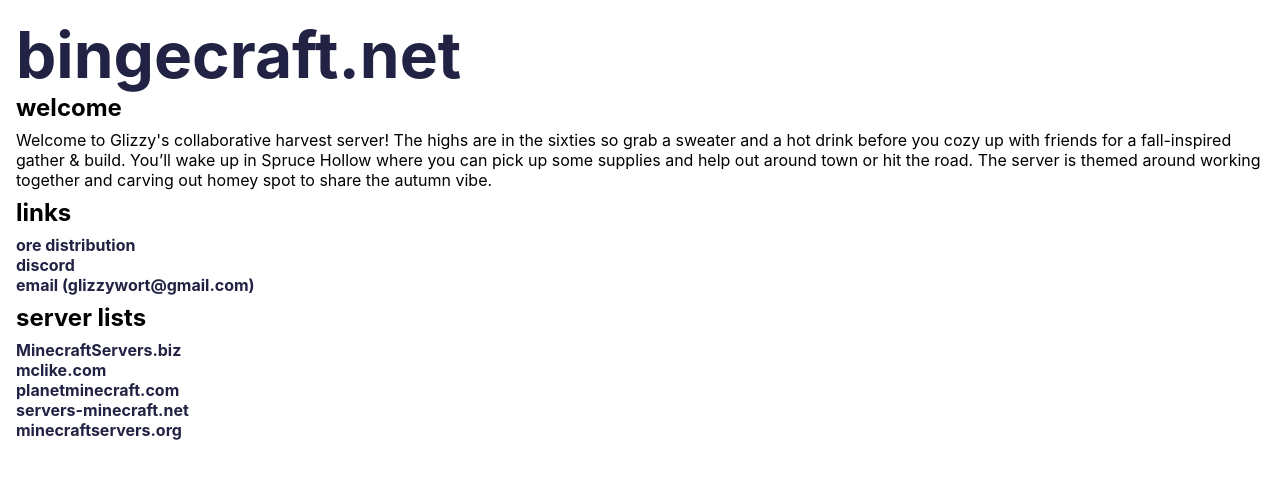
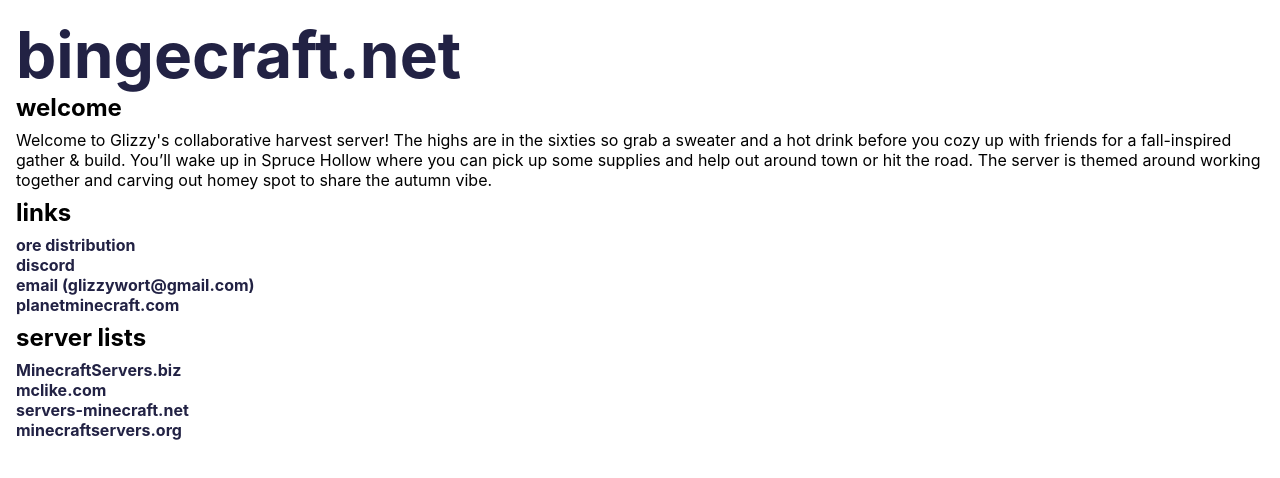
Before and after one commit to bingecraft-net/webapp, a React (Create React App) app in the folder webapp/: page / in a window 1280 px wide. Shown: the top 478 px of the page. Built offline with nearby package versions, Linux system fonts and the light colour scheme.

Commit message:
move pmc link from server lists to links

```diff
--- a/webapp/src/App.tsx
+++ b/webapp/src/App.tsx
@@ -37,6 +37,9 @@ export default function App() {
           <Link href="mailto:glizzywort@gmail.com">
             email (glizzywort@gmail.com)
           </Link>
+          <Link href="https://www.planetminecraft.com/server/bingecraft-net/">
+            planetminecraft.com
+          </Link>
         </p>
       </div>
       <div>
@@ -47,9 +50,6 @@ export default function App() {
           </Link>
           <Link href="https://mclike.com/minecraft-server-192073">
             mclike.com
-          </Link>
-          <Link href="https://www.planetminecraft.com/server/bingecraft-net/">
-            planetminecraft.com
           </Link>
           <Link href="https://servers-minecraft.net/server-bingecraft-net.22146">
             servers-minecraft.net
```
